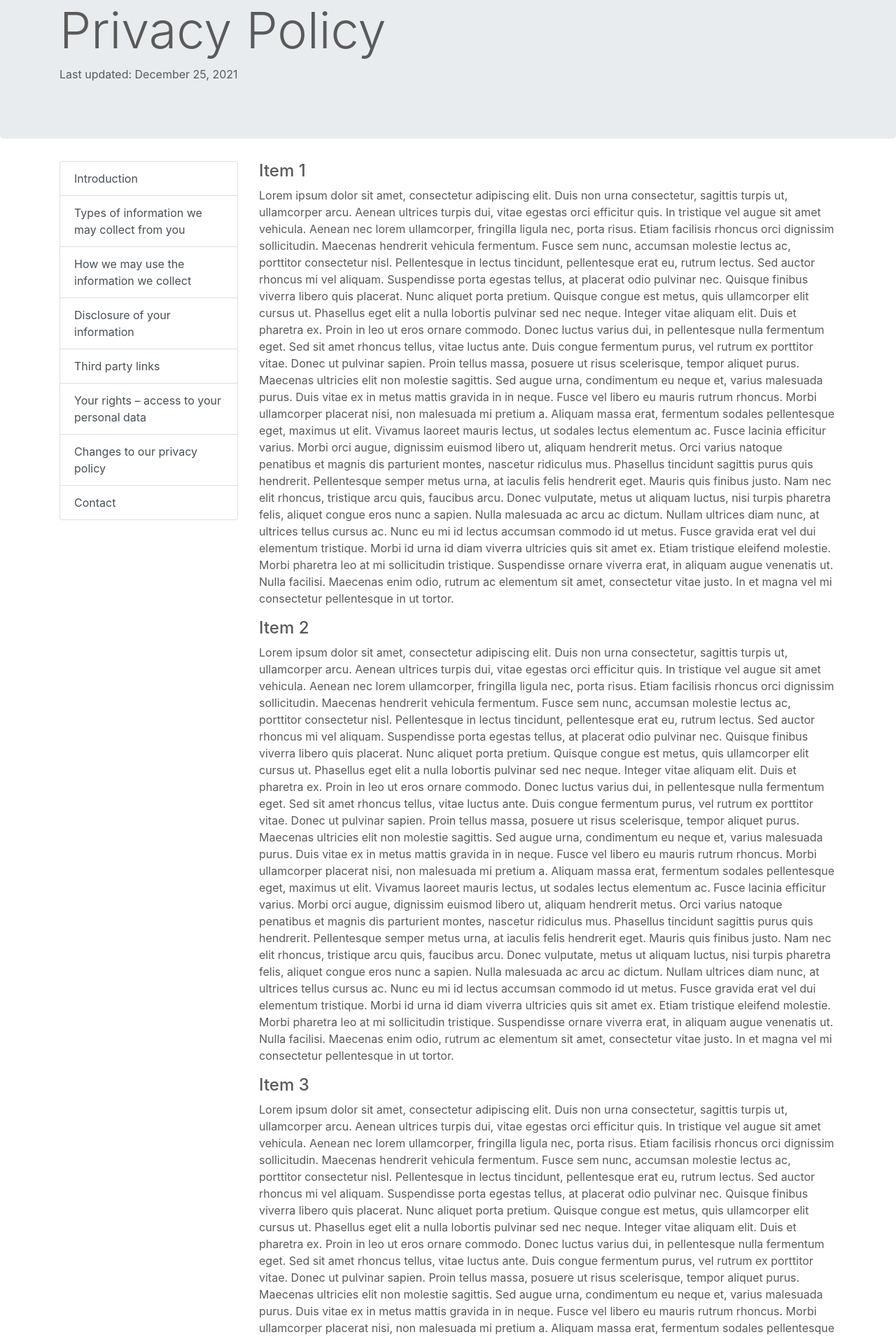
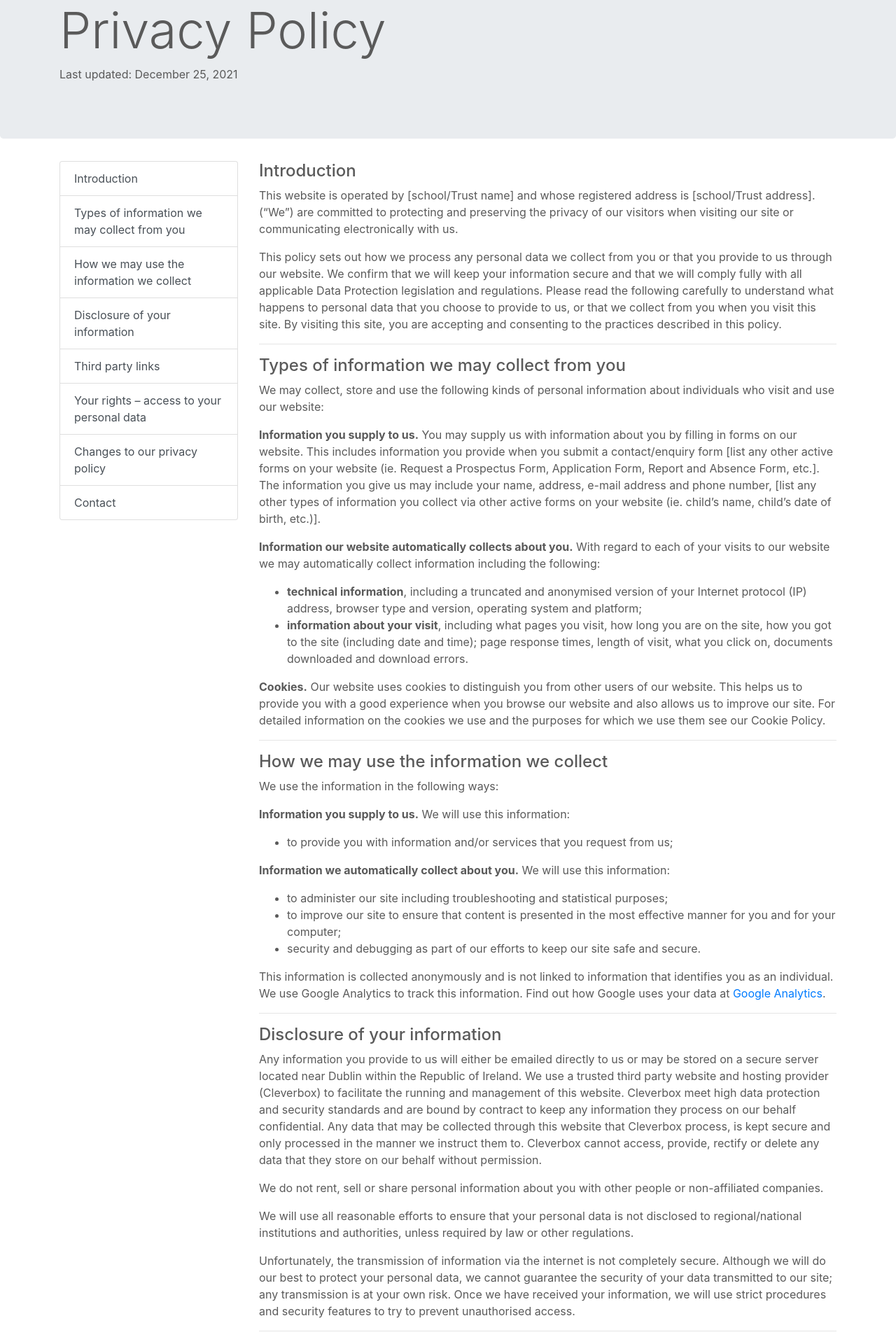
Before and after one commit to johnmichaelbacasno/AYS, a Flask app: template AYS/app/templates/privacy_policy.html in a window 1280 px wide. Shown: the part 112-2022 px from the top of the page at 70% size. Run offline with Flask 2, Linux system fonts and the light colour scheme; the template is opened without the code that fills it, so the values that code supplies are empty; some libraries are stand-ins or nearby versions.

Commit message:
Improve UI

```diff
--- a/AYS/app/templates/privacy_policy.html
+++ b/AYS/app/templates/privacy_policy.html
@@ -27,7 +27,7 @@
   </div>
 </main>
 
-<div class="container pt-10" data-bs-spy="scroll" data-bs-target="#list-example">
+<div class="container" data-bs-spy="scroll" data-bs-target="#list-example">
   <div class="row">
     <div class="col-3">
       <div id="list-example" class="list-group">
@@ -41,48 +41,65 @@
         <a class="list-group-item list-group-item-action" href="#list-item-8">Contact</a>
       </div>
     </div>
-    <div class="col-9">
+
+    <div class="col">
       <div data-bs-spy="scroll" data-bs-target="#list-example" data-bs-offset="0" class="scrollspy-example" tabindex="0">
-        <h4 id="list-item-1">Item 1</h4>
-        <p>Lorem ipsum dolor sit amet, consectetur adipiscing elit. Duis non urna consectetur, sagittis turpis ut, ullamcorper arcu. Aenean ultrices turpis dui, vitae egestas orci efficitur quis. In tristique vel augue sit amet vehicula. Aenean nec lorem ullamcorper, fringilla ligula nec, porta risus. Etiam facilisis rhoncus orci dignissim sollicitudin. Maecenas hendrerit vehicula fermentum. Fusce sem nunc, accumsan molestie lectus ac, porttitor consectetur nisl.
 
-          Pellentesque in lectus tincidunt, pellentesque erat eu, rutrum lectus. Sed auctor rhoncus mi vel aliquam. Suspendisse porta egestas tellus, at placerat odio pulvinar nec. Quisque finibus viverra libero quis placerat. Nunc aliquet porta pretium. Quisque congue est metus, quis ullamcorper elit cursus ut. Phasellus eget elit a nulla lobortis pulvinar sed nec neque. Integer vitae aliquam elit.
+        <h4 id="list-item-1">Introduction</h4>
+        <p>This website is operated by [school/Trust name] and whose registered address is [school/Trust address]. (“We”) are committed to protecting and preserving the privacy of our visitors when visiting our site or communicating electronically with us.</p>
+        <p>This policy sets out how we process any personal data we collect from you or that you provide to us through our website. We confirm that we will keep your information secure and that we will comply fully with all applicable Data Protection legislation and regulations. Please read the following carefully to understand what happens to personal data that you choose to provide to us, or that we collect from you when you visit this site. By visiting this site, you are accepting and consenting to the practices described in this policy.</p>
+        <hr/>
 
-          Duis et pharetra ex. Proin in leo ut eros ornare commodo. Donec luctus varius dui, in pellentesque nulla fermentum eget. Sed sit amet rhoncus tellus, vitae luctus ante. Duis congue fermentum purus, vel rutrum ex porttitor vitae. Donec ut pulvinar sapien. Proin tellus massa, posuere ut risus scelerisque, tempor aliquet purus. Maecenas ultricies elit non molestie sagittis. Sed augue urna, condimentum eu neque et, varius malesuada purus.
+        <h4 id="list-item-2">Types of information we may collect from you</h4>
+        <p>We may collect, store and use the following kinds of personal information about individuals who visit and use our website:</p>
+        <p><b>Information you supply to us.</b> You may supply us with information about you by filling in forms on our website. This includes information you provide when you submit a contact/enquiry form [list any other active forms on your website (ie. Request a Prospectus Form, Application Form, Report and Absence Form, etc.]. The information you give us may include your name, address, e-mail address and phone number, [list any other types of information you collect via other active forms on your website (ie. child’s name, child’s date of birth, etc.)].</p>
+        <p><b>Information our website automatically collects about you.</b> With regard to each of your visits to our website we may automatically collect information including the following:
+        <ul class="list">
+          <li><b>technical information</b>, including a truncated and anonymised version of your Internet protocol (IP) address, browser type and version, operating system and platform;</li>
+          <li><b>information about your visit</b>, including what pages you visit, how long you are on the site, how you got to the site (including date and time); page response times, length of visit, what you click on, documents downloaded and download errors.</li>
+          </ul>
+        <p><b>Cookies.</b> Our website uses cookies to distinguish you from other users of our website. This helps us to provide you with a good experience when you browse our website and also allows us to improve our site. For detailed information on the cookies we use and the purposes for which we use them see our Cookie Policy.</p>
+        <hr/>
 
-          Duis vitae ex in metus mattis gravida in in neque. Fusce vel libero eu mauris rutrum rhoncus. Morbi ullamcorper placerat nisi, non malesuada mi pretium a. Aliquam massa erat, fermentum sodales pellentesque eget, maximus ut elit. Vivamus laoreet mauris lectus, ut sodales lectus elementum ac. Fusce lacinia efficitur varius. Morbi orci augue, dignissim euismod libero ut, aliquam hendrerit metus. Orci varius natoque penatibus et magnis dis parturient montes, nascetur ridiculus mus. Phasellus tincidunt sagittis purus quis hendrerit. Pellentesque semper metus urna, at iaculis felis hendrerit eget. Mauris quis finibus justo.
+        <h4 id="list-item-3">How we may use the information we collect</h4>
+        <p>We use the information in the following ways:
 
-          Nam nec elit rhoncus, tristique arcu quis, faucibus arcu. Donec vulputate, metus ut aliquam luctus, nisi turpis pharetra felis, aliquet congue eros nunc a sapien. Nulla malesuada ac arcu ac dictum. Nullam ultrices diam nunc, at ultrices tellus cursus ac. Nunc eu mi id lectus accumsan commodo id ut metus. Fusce gravida erat vel dui elementum tristique. Morbi id urna id diam viverra ultricies quis sit amet ex. Etiam tristique eleifend molestie. Morbi pharetra leo at mi sollicitudin tristique. Suspendisse ornare viverra erat, in aliquam augue venenatis ut. Nulla facilisi. Maecenas enim odio, rutrum ac elementum sit amet, consectetur vitae justo. In et magna vel mi consectetur pellentesque in ut tortor.</p>
-        <h4 id="list-item-2">Item 2</h4>
-        <p>Lorem ipsum dolor sit amet, consectetur adipiscing elit. Duis non urna consectetur, sagittis turpis ut, ullamcorper arcu. Aenean ultrices turpis dui, vitae egestas orci efficitur quis. In tristique vel augue sit amet vehicula. Aenean nec lorem ullamcorper, fringilla ligula nec, porta risus. Etiam facilisis rhoncus orci dignissim sollicitudin. Maecenas hendrerit vehicula fermentum. Fusce sem nunc, accumsan molestie lectus ac, porttitor consectetur nisl.
+        <p><b>Information you supply to us.</b> We will use this information:</p>
+        <ul class="list">
+          <li>to provide you with information and/or services that you request from us;</li>
+        </ul>
 
-          Pellentesque in lectus tincidunt, pellentesque erat eu, rutrum lectus. Sed auctor rhoncus mi vel aliquam. Suspendisse porta egestas tellus, at placerat odio pulvinar nec. Quisque finibus viverra libero quis placerat. Nunc aliquet porta pretium. Quisque congue est metus, quis ullamcorper elit cursus ut. Phasellus eget elit a nulla lobortis pulvinar sed nec neque. Integer vitae aliquam elit.
+        <p><b>Information we automatically collect about you.</b> We will use this information:</p>
+        <ul class="list">
+          <li>to administer our site including troubleshooting and statistical purposes;</li>
+          <li>to improve our site to ensure that content is presented in the most effective manner for you and for your computer;</li>
+          <li>security and debugging as part of our efforts to keep our site safe and secure.</li>
+        </ul>
+        <p>This information is collected anonymously and is not linked to information that identifies you as an individual. We use Google Analytics to track this information. Find out how Google uses your data at <a href="https://analytics.google.com">Google Analytics</a>.</p>
+        <hr/>
 
-          Duis et pharetra ex. Proin in leo ut eros ornare commodo. Donec luctus varius dui, in pellentesque nulla fermentum eget. Sed sit amet rhoncus tellus, vitae luctus ante. Duis congue fermentum purus, vel rutrum ex porttitor vitae. Donec ut pulvinar sapien. Proin tellus massa, posuere ut risus scelerisque, tempor aliquet purus. Maecenas ultricies elit non molestie sagittis. Sed augue urna, condimentum eu neque et, varius malesuada purus.
+        <h4 id="list-item-4">Disclosure of your information</h4>
+        <p>Any information you provide to us will either be emailed directly to us or may be stored on a secure server located near Dublin within the Republic of Ireland. We use a trusted third party website and hosting provider (Cleverbox) to facilitate the running and management of this website. Cleverbox meet high data protection and security standards and are bound by contract to keep any information they process on our behalf confidential. Any data that may be collected through this website that Cleverbox process, is kept secure and only processed in the manner we instruct them to. Cleverbox cannot access, provide, rectify or delete any data that they store on our behalf without permission.</p>
+        <p>We do not rent, sell or share personal information about you with other people or non-affiliated companies.</p>
+        <p>We will use all reasonable efforts to ensure that your personal data is not disclosed to regional/national institutions and authorities, unless required by law or other regulations.</p>
+        <p>Unfortunately, the transmission of information via the internet is not completely secure. Although we will do our best to protect your personal data, we cannot guarantee the security of your data transmitted to our site; any transmission is at your own risk. Once we have received your information, we will use strict procedures and security features to try to prevent unauthorised access.</p>
+        <hr/>
 
-          Duis vitae ex in metus mattis gravida in in neque. Fusce vel libero eu mauris rutrum rhoncus. Morbi ullamcorper placerat nisi, non malesuada mi pretium a. Aliquam massa erat, fermentum sodales pellentesque eget, maximus ut elit. Vivamus laoreet mauris lectus, ut sodales lectus elementum ac. Fusce lacinia efficitur varius. Morbi orci augue, dignissim euismod libero ut, aliquam hendrerit metus. Orci varius natoque penatibus et magnis dis parturient montes, nascetur ridiculus mus. Phasellus tincidunt sagittis purus quis hendrerit. Pellentesque semper metus urna, at iaculis felis hendrerit eget. Mauris quis finibus justo.
+        <h4 id="list-item-5">Third party links</h4>
+        <p>Our site may, from time to time, contain links to and from the third party websites. If you follow a link to any of these websites, please note that these websites have their own privacy policies and that we do not accept any responsibility or liability for these policies. Please check these policies before you submit any personal data to these websites.</p>
+        <hr/>
 
-          Nam nec elit rhoncus, tristique arcu quis, faucibus arcu. Donec vulputate, metus ut aliquam luctus, nisi turpis pharetra felis, aliquet congue eros nunc a sapien. Nulla malesuada ac arcu ac dictum. Nullam ultrices diam nunc, at ultrices tellus cursus ac. Nunc eu mi id lectus accumsan commodo id ut metus. Fusce gravida erat vel dui elementum tristique. Morbi id urna id diam viverra ultricies quis sit amet ex. Etiam tristique eleifend molestie. Morbi pharetra leo at mi sollicitudin tristique. Suspendisse ornare viverra erat, in aliquam augue venenatis ut. Nulla facilisi. Maecenas enim odio, rutrum ac elementum sit amet, consectetur vitae justo. In et magna vel mi consectetur pellentesque in ut tortor.</p>
-        <h4 id="list-item-3">Item 3</h4>
-        <p>Lorem ipsum dolor sit amet, consectetur adipiscing elit. Duis non urna consectetur, sagittis turpis ut, ullamcorper arcu. Aenean ultrices turpis dui, vitae egestas orci efficitur quis. In tristique vel augue sit amet vehicula. Aenean nec lorem ullamcorper, fringilla ligula nec, porta risus. Etiam facilisis rhoncus orci dignissim sollicitudin. Maecenas hendrerit vehicula fermentum. Fusce sem nunc, accumsan molestie lectus ac, porttitor consectetur nisl.
+        <h4 id="list-item-6">Your rights – access to your personal data</h4>
+        <p>You have the right to ensure that your personal data is being processed lawfully (“Subject Access Right”). Your subject access right can be exercised in accordance with data protection laws and regulations. Any subject access request must be made in writing to [insert school/Trust Data Controller contact details]. We will provide your personal data to you within the statutory time frames. To enable us to trace any of your personal data that we may be holding, we may need to request further information from you. If you have a complaint about how we have used your information, you have the right to complain to the Information Commissioner’s Office (ICO).</p>
+        <hr/>
 
-      Pellentesque in lectus tincidunt, pellentesque erat eu, rutrum lectus. Sed auctor rhoncus mi vel aliquam. Suspendisse porta egestas tellus, at placerat odio pulvinar nec. Quisque finibus viverra libero quis placerat. Nunc aliquet porta pretium. Quisque congue est metus, quis ullamcorper elit cursus ut. Phasellus eget elit a nulla lobortis pulvinar sed nec neque. Integer vitae aliquam elit.
+        <h4 id="list-item-7">Changes to our privacy policy</h4>
+        <p>Any changes we may make to our privacy policy in the future will be posted on this page and, where appropriate, notified to you by e-mail. Please check back frequently to see any updates or changes to our privacy policy.</p>
+        <hr/>
 
-      Duis et pharetra ex. Proin in leo ut eros ornare commodo. Donec luctus varius dui, in pellentesque nulla fermentum eget. Sed sit amet rhoncus tellus, vitae luctus ante. Duis congue fermentum purus, vel rutrum ex porttitor vitae. Donec ut pulvinar sapien. Proin tellus massa, posuere ut risus scelerisque, tempor aliquet purus. Maecenas ultricies elit non molestie sagittis. Sed augue urna, condimentum eu neque et, varius malesuada purus.
-
-      Duis vitae ex in metus mattis gravida in in neque. Fusce vel libero eu mauris rutrum rhoncus. Morbi ullamcorper placerat nisi, non malesuada mi pretium a. Aliquam massa erat, fermentum sodales pellentesque eget, maximus ut elit. Vivamus laoreet mauris lectus, ut sodales lectus elementum ac. Fusce lacinia efficitur varius. Morbi orci augue, dignissim euismod libero ut, aliquam hendrerit metus. Orci varius natoque penatibus et magnis dis parturient montes, nascetur ridiculus mus. Phasellus tincidunt sagittis purus quis hendrerit. Pellentesque semper metus urna, at iaculis felis hendrerit eget. Mauris quis finibus justo.
-
-      Nam nec elit rhoncus, tristique arcu quis, faucibus arcu. Donec vulputate, metus ut aliquam luctus, nisi turpis pharetra felis, aliquet congue eros nunc a sapien. Nulla malesuada ac arcu ac dictum. Nullam ultrices diam nunc, at ultrices tellus cursus ac. Nunc eu mi id lectus accumsan commodo id ut metus. Fusce gravida erat vel dui elementum tristique. Morbi id urna id diam viverra ultricies quis sit amet ex. Etiam tristique eleifend molestie. Morbi pharetra leo at mi sollicitudin tristique. Suspendisse ornare viverra erat, in aliquam augue venenatis ut. Nulla facilisi. Maecenas enim odio, rutrum ac elementum sit amet, consectetur vitae justo. In et magna vel mi consectetur pellentesque in ut tortor.</p>
-        <h4 id="list-item-4">Item 4</h4>
-        <p>Lorem ipsum dolor sit amet, consectetur adipiscing elit. Duis non urna consectetur, sagittis turpis ut, ullamcorper arcu. Aenean ultrices turpis dui, vitae egestas orci efficitur quis. In tristique vel augue sit amet vehicula. Aenean nec lorem ullamcorper, fringilla ligula nec, porta risus. Etiam facilisis rhoncus orci dignissim sollicitudin. Maecenas hendrerit vehicula fermentum. Fusce sem nunc, accumsan molestie lectus ac, porttitor consectetur nisl.
-
-      Pellentesque in lectus tincidunt, pellentesque erat eu, rutrum lectus. Sed auctor rhoncus mi vel aliquam. Suspendisse porta egestas tellus, at placerat odio pulvinar nec. Quisque finibus viverra libero quis placerat. Nunc aliquet porta pretium. Quisque congue est metus, quis ullamcorper elit cursus ut. Phasellus eget elit a nulla lobortis pulvinar sed nec neque. Integer vitae aliquam elit.
-
-      Duis et pharetra ex. Proin in leo ut eros ornare commodo. Donec luctus varius dui, in pellentesque nulla fermentum eget. Sed sit amet rhoncus tellus, vitae luctus ante. Duis congue fermentum purus, vel rutrum ex porttitor vitae. Donec ut pulvinar sapien. Proin tellus massa, posuere ut risus scelerisque, tempor aliquet purus. Maecenas ultricies elit non molestie sagittis. Sed augue urna, condimentum eu neque et, varius malesuada purus.
-
-      Duis vitae ex in metus mattis gravida in in neque. Fusce vel libero eu mauris rutrum rhoncus. Morbi ullamcorper placerat nisi, non malesuada mi pretium a. Aliquam massa erat, fermentum sodales pellentesque eget, maximus ut elit. Vivamus laoreet mauris lectus, ut sodales lectus elementum ac. Fusce lacinia efficitur varius. Morbi orci augue, dignissim euismod libero ut, aliquam hendrerit metus. Orci varius natoque penatibus et magnis dis parturient montes, nascetur ridiculus mus. Phasellus tincidunt sagittis purus quis hendrerit. Pellentesque semper metus urna, at iaculis felis hendrerit eget. Mauris quis finibus justo.
-
-      Nam nec elit rhoncus, tristique arcu quis, faucibus arcu. Donec vulputate, metus ut aliquam luctus, nisi turpis pharetra felis, aliquet congue eros nunc a sapien. Nulla malesuada ac arcu ac dictum. Nullam ultrices diam nunc, at ultrices tellus cursus ac. Nunc eu mi id lectus accumsan commodo id ut metus. Fusce gravida erat vel dui elementum tristique. Morbi id urna id diam viverra ultricies quis sit amet ex. Etiam tristique eleifend molestie. Morbi pharetra leo at mi sollicitudin tristique. Suspendisse ornare viverra erat, in aliquam augue venenatis ut. Nulla facilisi. Maecenas enim odio, rutrum ac elementum sit amet, consectetur vitae justo. In et magna vel mi consectetur pellentesque in ut tortor.</p>
+        <h4 id="list-item-8">Contact</h4>
+        <p>Questions, comments and requests regarding this privacy policy are welcomed and should be addressed to [name and address or e-mail address].</p>
+        <hr/>
       </div>
     </div>
   </div>
--- a/AYS/app/views/main.py
+++ b/AYS/app/views/main.py
@@ -4,4 +4,4 @@ main = Blueprint('main', __name__)
 
 @main.route('/')
 def main_content():
-    return render_template('explore_services.html')
+    return render_template('privacy_policy.html')
```
